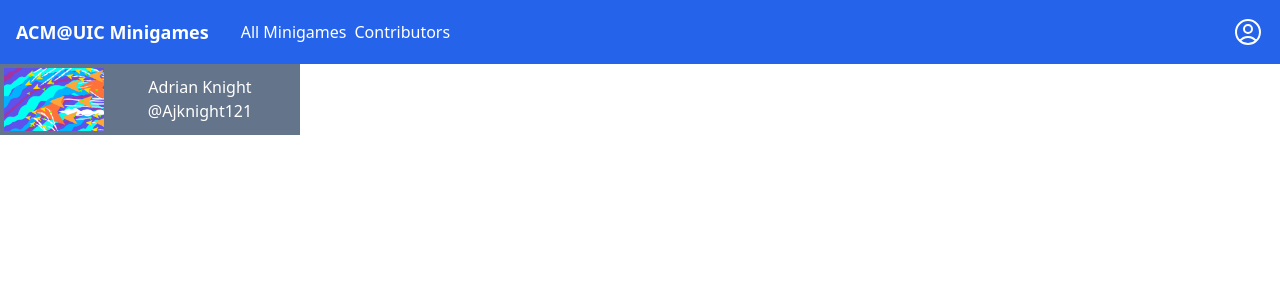
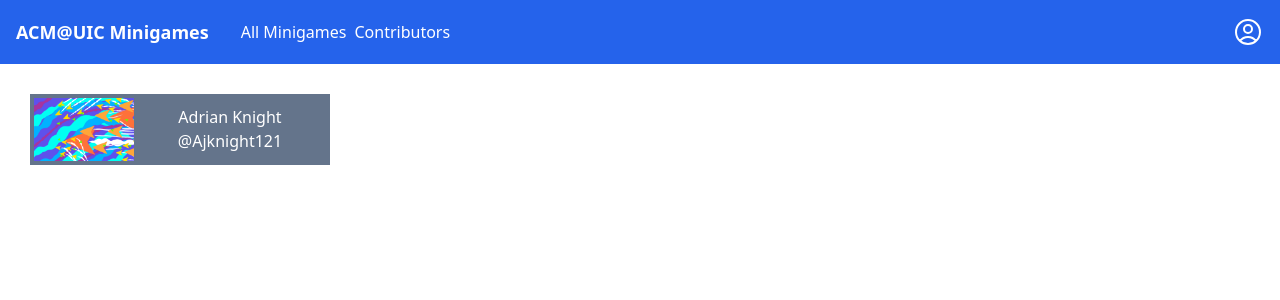
Before and after one commit to acm-uic/WebMinigames, a React (Vite) app in the folder minigame-frontend/: page /contributors in a window 1280 px wide. Shown: the top 300 px of the page. Built offline with nearby package versions, Linux system fonts and the light colour scheme.

Commit message:
Contributor page full page component

```diff
--- a/minigame-frontend/src/components/GameRowComponent.jsx
+++ b/minigame-frontend/src/components/GameRowComponent.jsx
@@ -5,7 +5,7 @@ export function GameRowComponent(props) {
       <Link to="game">
       <div className="bg-white-400 m-1 py-4 h-[250px] content-center">
         <div className='bg-white-400 h-[100px] content-center flex justify-between flex-row items-center justify-normal content-normal'>
-          <div className='bg-[#C7BFBF] h-[100px] flex flex-col justify-start grow p-2'>
+          <div className='bg-[#C7BFBF] h-fit flex flex-col justify-start grow p-2'>
             <div className='text-[24px] w-full justify-start'>{props.GameName}</div>
             <div className='text-[12x] w-full justify-end'>{props.GameDesc}</div>
           </div>
--- a/minigame-frontend/src/contributors/Contributors.jsx
+++ b/minigame-frontend/src/contributors/Contributors.jsx
@@ -2,7 +2,7 @@ import AdrianProfileImg from "../images/AdrianPFP.png";
 
 export function AdrianContributor() {
   return (
-    <div className="contributor-adrian flex bg-slate-500 w-[300px] p-1">
+    <div className="contributor-adrian flex flex-c bg-slate-500 w-[300px] p-1">
       <img src={AdrianProfileImg} width={"100px"} />
       <div className="text-white text-center justify-center m-auto">
         <div>Adrian Knight</div>
--- a/minigame-frontend/src/main.jsx
+++ b/minigame-frontend/src/main.jsx
@@ -8,13 +8,14 @@ import Profile from "./page/Profile.jsx";
 import GamePage from "./page/GamePage.jsx";
 
 import "./index.css";
+import Contributors from "./page/Contributors.jsx";
 
 export default function App() {
   return (
     <BrowserRouter>
       <Routes>
         <Route path="/" element={<Layout />}>
-          <Route path="contributors" element={<AdrianContributor />} />
+          <Route path="contributors" element={<Contributors />} />
           <Route index element={<Homepage />} />
           <Route path="all-games" element={<AllGames />} />
           <Route path="profile" element={<Profile />} />
--- /dev/null
+++ b/minigame-frontend/src/page/Contributors.jsx
@@ -0,0 +1,13 @@
+import React from 'react'
+import { AdrianContributor } from '../contributors/Contributors'
+import "./contributors.css";
+export default function Contributors() {
+  return (
+    <div className='contributors-page'>
+      <div className='contributors'>
+        <AdrianContributor />
+
+      </div>
+    </div>
+  )
+}
--- /dev/null
+++ b/minigame-frontend/src/page/contributors.css
@@ -0,0 +1,6 @@
+.contributors {
+  display: flex;
+  margin: 30px;
+  gap: 10px;
+  flex-wrap: wrap;
+}
```
